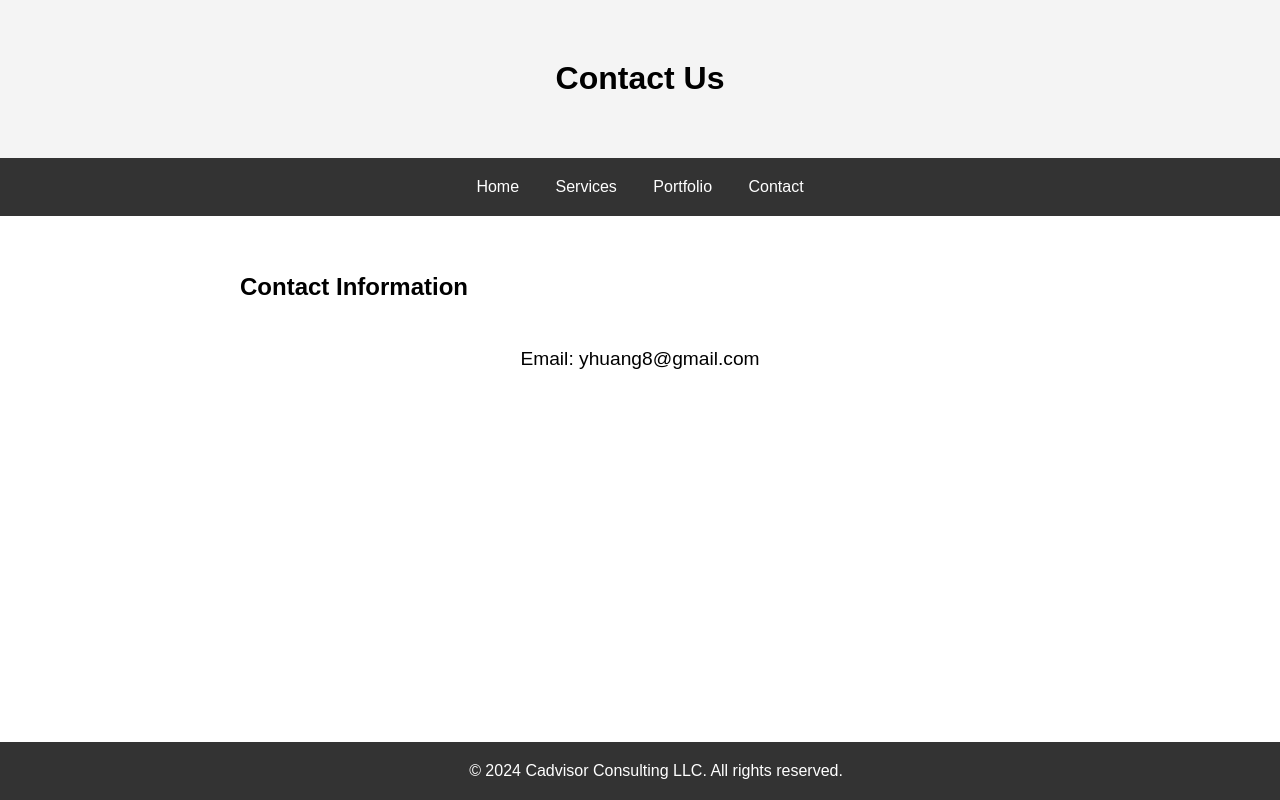
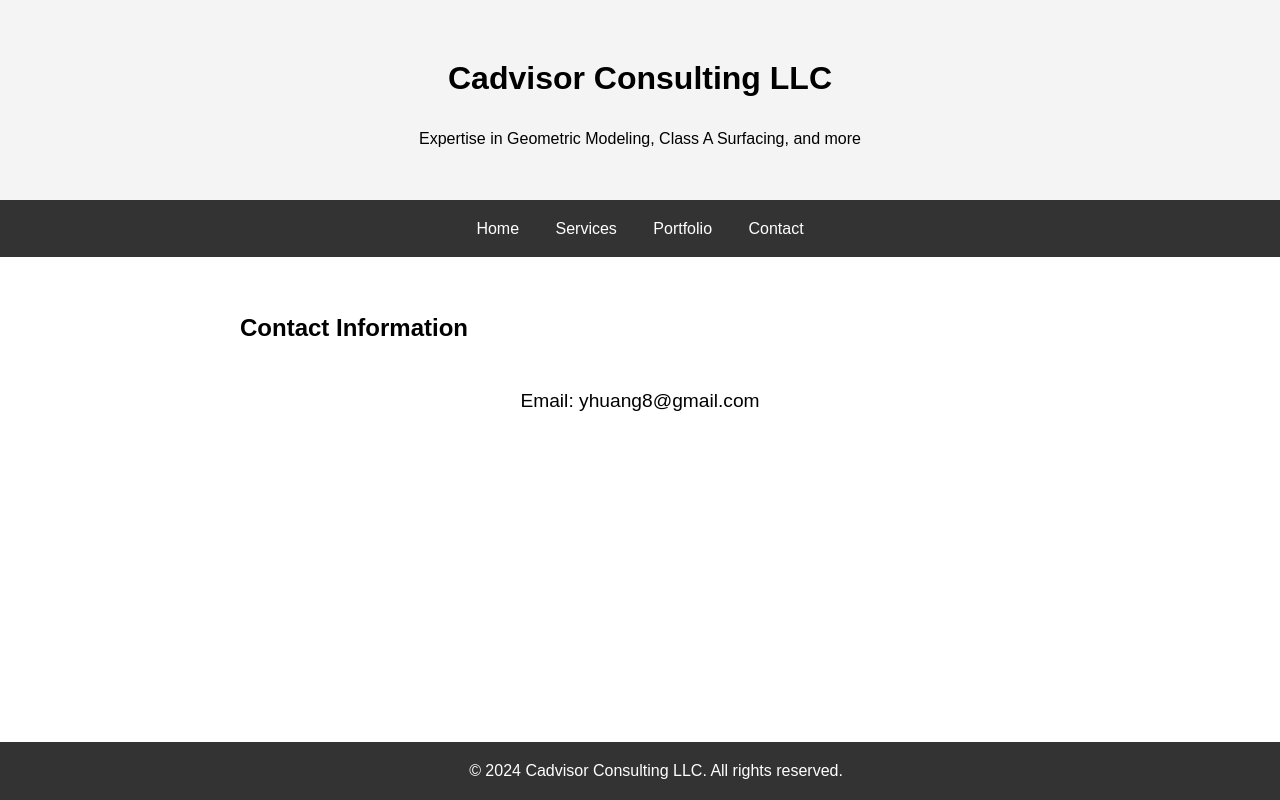
Before and after one commit to cadvisor/cadvisor.github.io, a plain HTML site: page contact.html in a window 1280 px wide. Drawn offline with Linux system fonts and the light colour scheme.

Commit message:
Update contact.html

```diff
--- a/contact.html
+++ b/contact.html
@@ -5,7 +5,6 @@
     <meta name="viewport" content="width=device-width, initial-scale=1.0">
     <title>Contact - Cadvisor Consulting LLC</title>
     <style>
-        /* Same styles as index.html */
         body {
             font-family: Arial, sans-serif;
             line-height: 1.6;
@@ -64,13 +63,14 @@
 </head>
 <body>
     <header>
-        <h1>Contact Us</h1>
+        <h1>Cadvisor Consulting LLC</h1>
+        <p>Expertise in Geometric Modeling, Class A Surfacing, and more</p>
     </header>
 
     <nav>
         <a href="index.html">Home</a>
         <a href="services.html">Services</a>
-        <a href="CadvisorProjects.pdf">Portfolio</a>
+        <a href="portfolio.html">Portfolio</a>
         <a href="contact.html">Contact</a>
     </nav>
 
```
